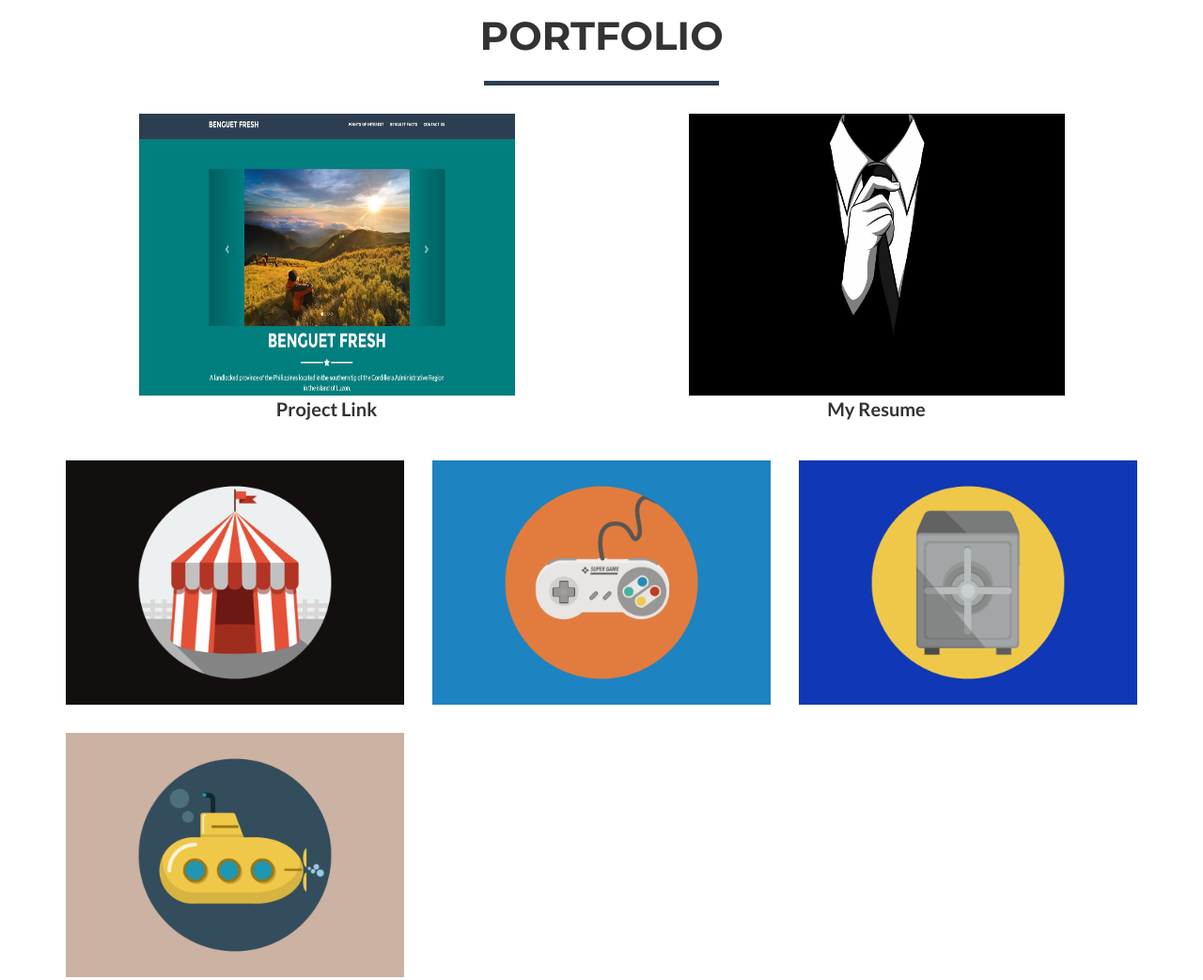
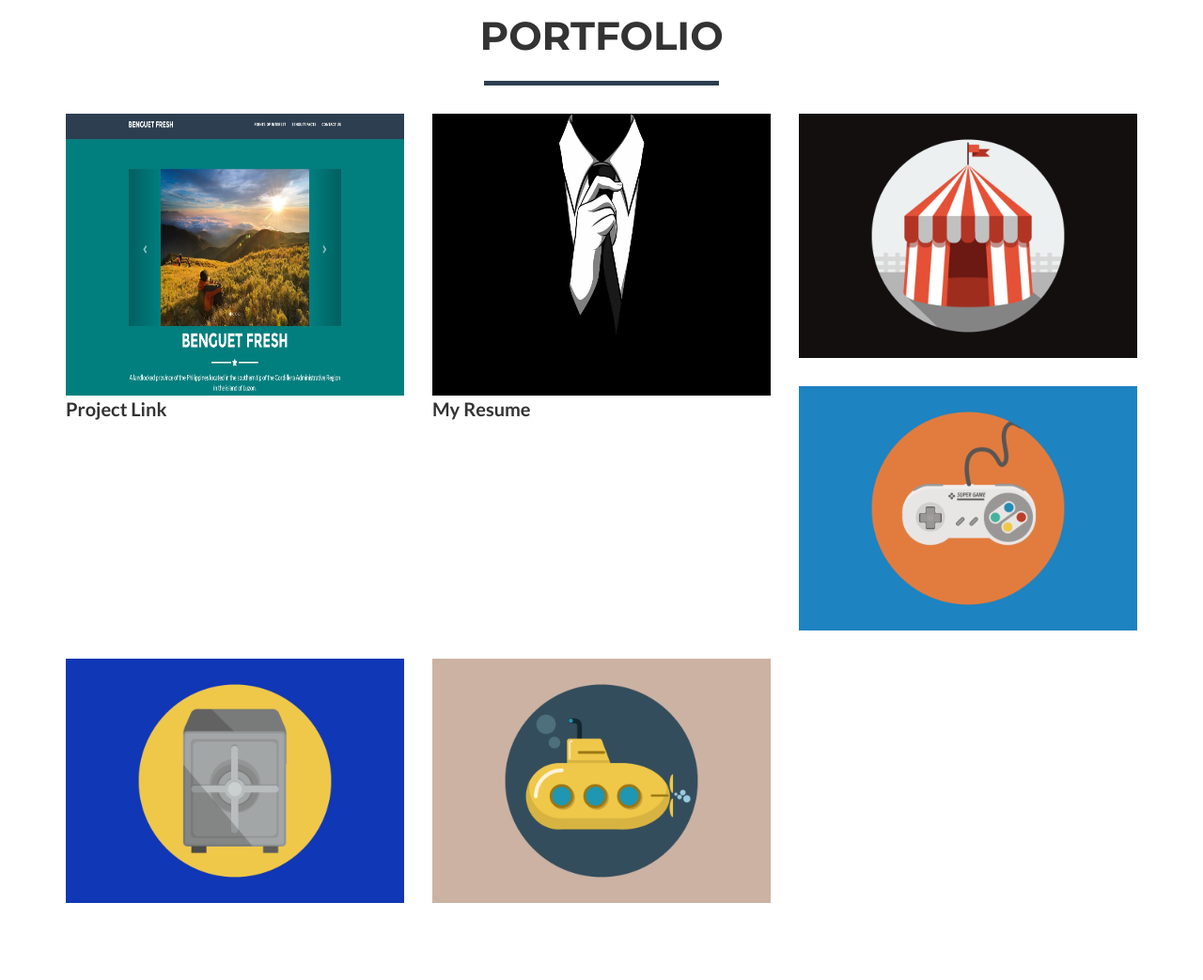
Before and after one commit to cumpasrogelio/cumpasrogelio.github.io, a website: page index.html in a window 1280 px wide. Shown: the part 960-2003 px from the top of the page at 94% size. Drawn offline with nearby package versions, Linux system fonts and the light colour scheme.

Commit message:
Update index.html

```diff
--- a/index.html
+++ b/index.html
@@ -91,8 +91,8 @@
                     <hr class="star-primary">
                 </div>
             </div>
-            <div class="row text-center">
-                <div class="col-sm-6 portfolio-item">
+            <div class="row">
+                <div class="col-sm-4 portfolio-item">
                     <a href="#portfolioModal1" class="portfolio-link" data-toggle="modal">
                         <div class="caption">
                             <div class="caption-content">
@@ -103,7 +103,7 @@
                     </a>
                     <p><strong>Project Link</strong></p>
                 </div>
-                <div class="col-sm-6 portfolio-item">
+                <div class="col-sm-4 portfolio-item">
                     <a href="#portfolioModal2" class="portfolio-link" data-toggle="modal">
                         <div class="caption">
                             <div class="caption-content">
```
